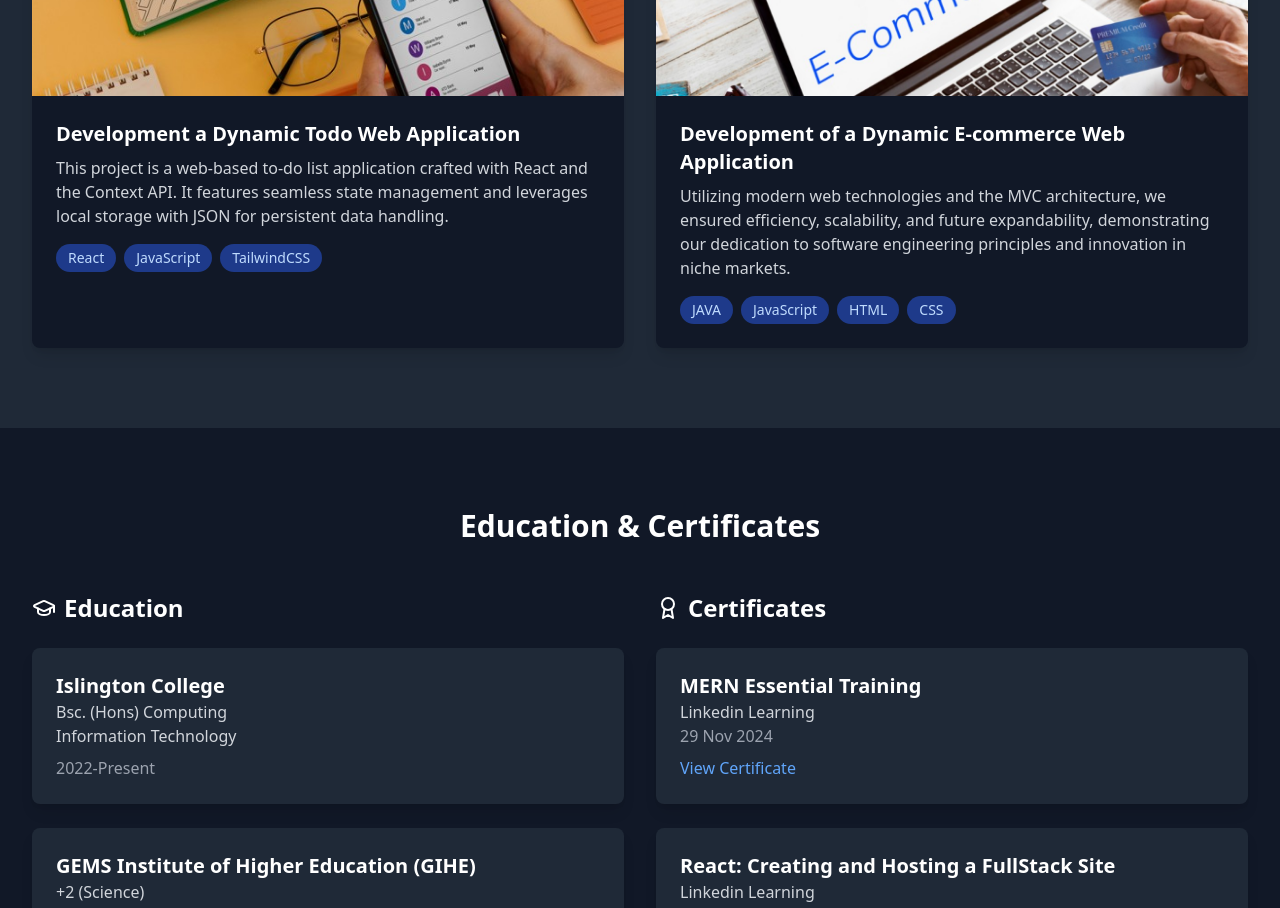
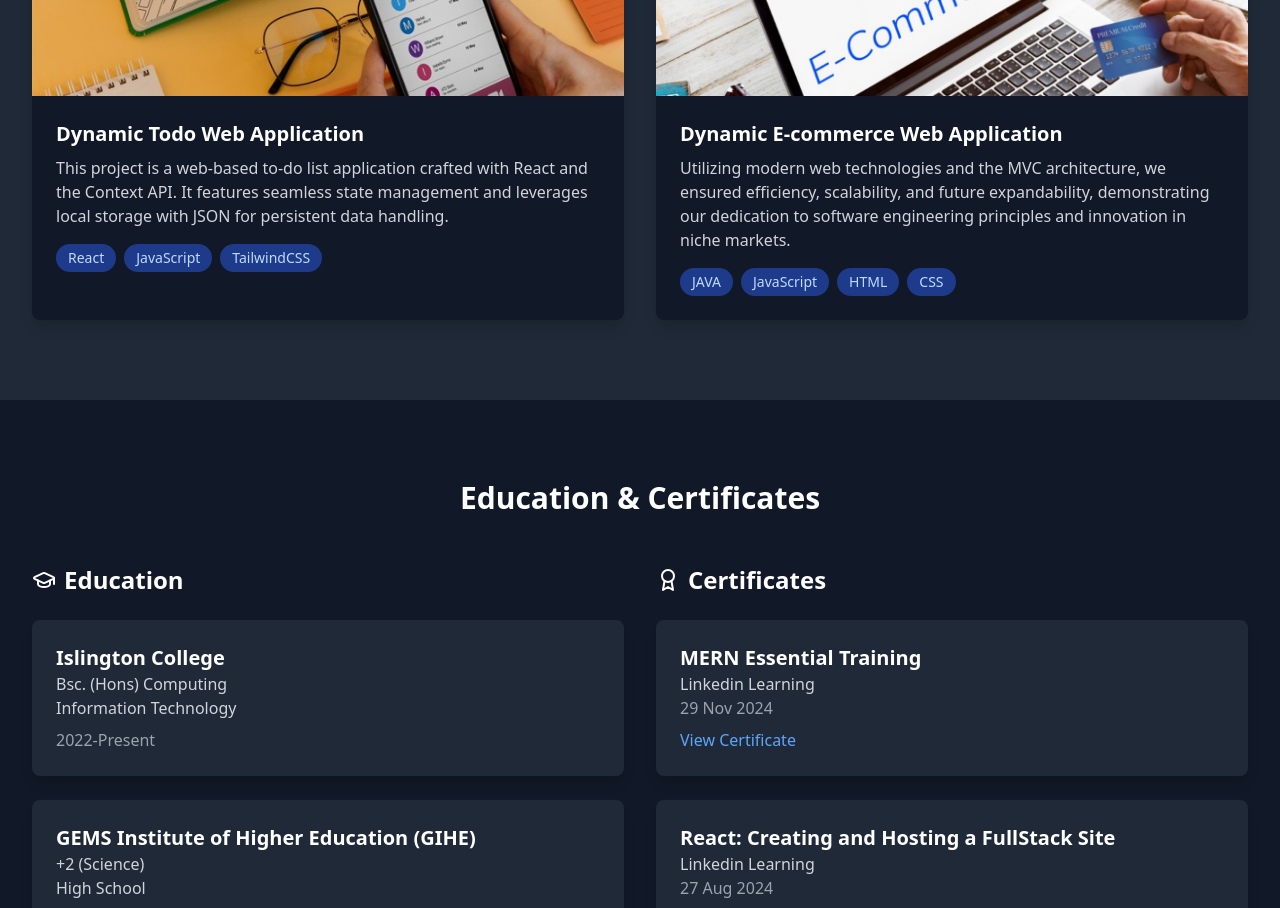
Before and after one commit to ssarthaks/PortfolioWebsite, a React (Vite) app: page / in a window 1280 px wide. Shown: the part 1460-2368 px from the top of the page. Built offline with nearby package versions, Linux system fonts and the light colour scheme.

Commit message:
Data of portfolio fixed

```diff
--- a/src/data/portfolio.ts
+++ b/src/data/portfolio.ts
@@ -28,7 +28,7 @@
   },
   {
     id: 3,
-    title: "Development a Dynamic Todo Web Application",
+    title: "Dynamic Todo Web Application",
     description:
       "This project is a web-based to-do list application crafted with React and the Context API. It features seamless state management and leverages local storage with JSON for persistent data handling.",
     technologies: ["React", "JavaScript", "TailwindCSS"],
@@ -37,7 +37,7 @@
   },
   {
     id: 4,
-    title: "Development of a Dynamic E-commerce Web Application",
+    title: "Dynamic E-commerce Web Application",
     description:
       "Utilizing modern web technologies and the MVC architecture, we ensured efficiency, scalability, and future expandability, demonstrating our dedication to software engineering principles and innovation in niche markets.",
     technologies: ["JAVA", "JavaScript", "HTML", "CSS"],
```
